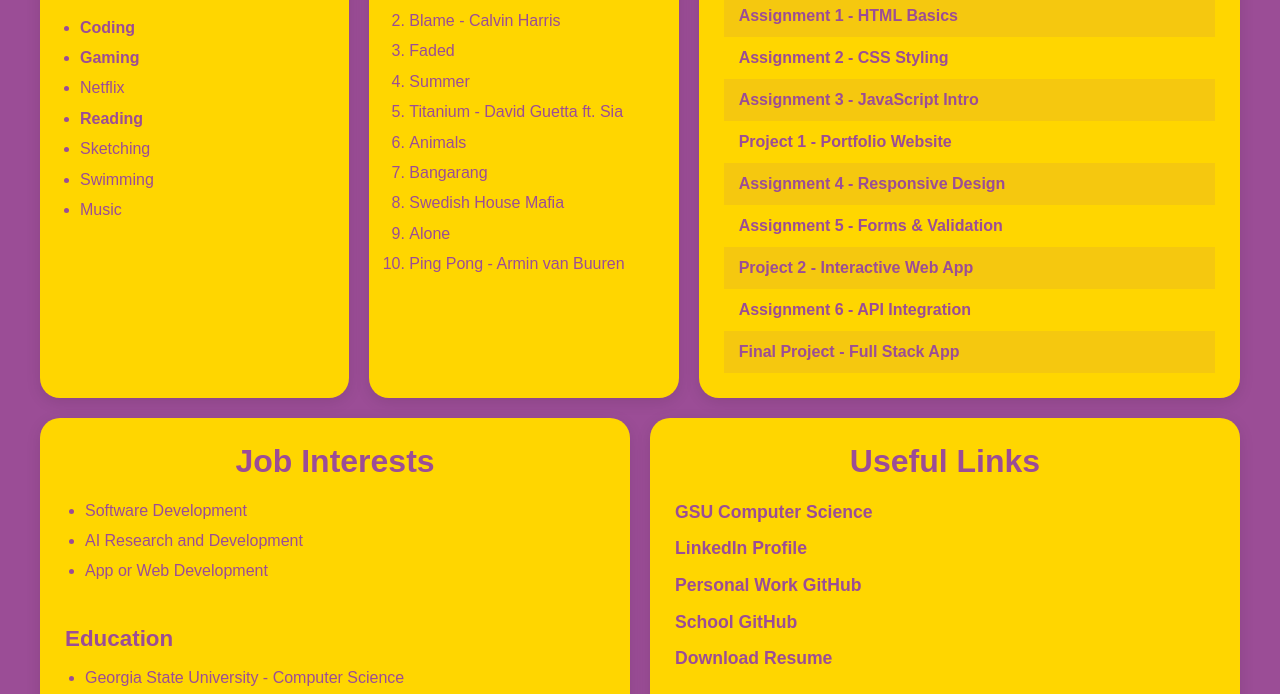
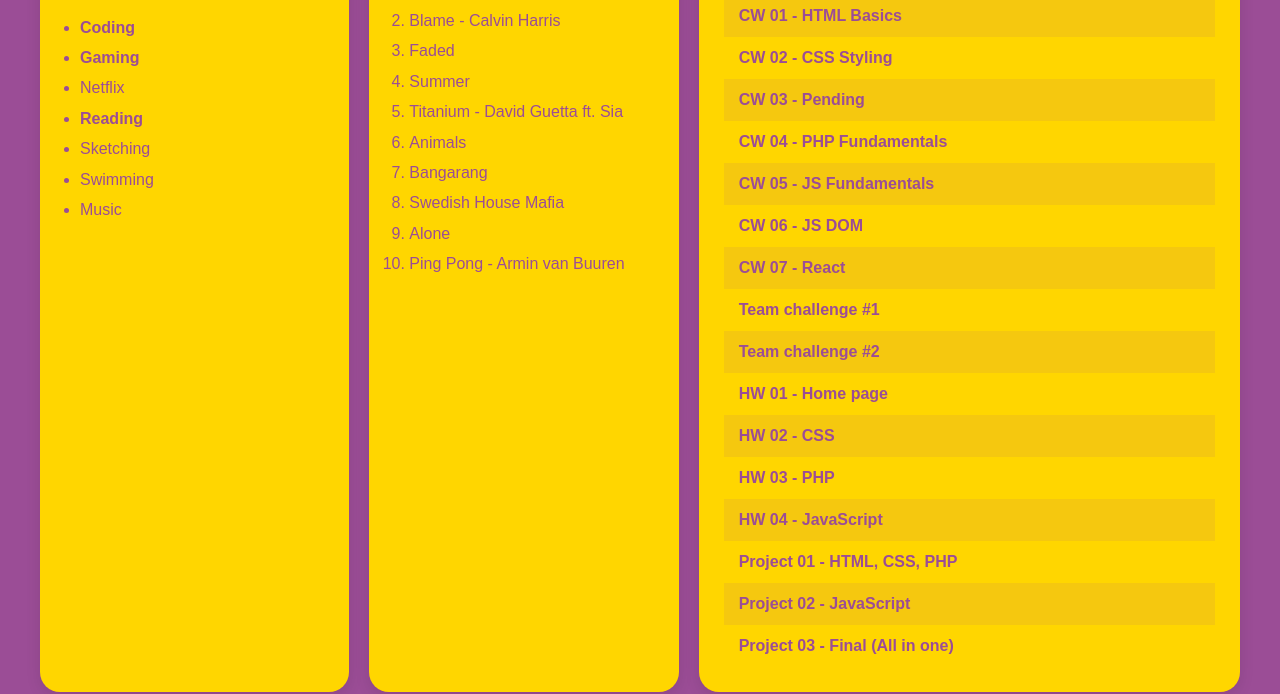
Before and after one commit to fizzahfaizi21/PersonalWebpage, a plain HTML site: page index.html in a window 1280 px wide. Shown: the part 485-1179 px from the top of the page. Drawn offline with Linux system fonts and the light colour scheme.

Commit message:
added all the assignments to the assignments container

```diff
--- a/index.html
+++ b/index.html
@@ -61,31 +61,52 @@
                 <h2>Assignments & Projects</h2>
                 <table class="assignments-table">
                     <tr>
-                        <td><a href="assignment1.html">Assignment 1 - HTML Basics</a></td>
+                        <td><a href="assignment1.html">CW 01 - HTML Basics</a></td>
                     </tr>
                     <tr>
-                        <td><a href="assignment2.html">Assignment 2 - CSS Styling</a></td>
+                        <td><a href="assignment2.html">CW 02 - CSS Styling</a></td>
                     </tr>
                     <tr>
-                        <td><a href="assignment3.html">Assignment 3 - JavaScript Intro</a></td>
+                        <td><a href="assignment3.html">CW 03 - Pending</a></td>
                     </tr>
                     <tr>
-                        <td><a href="project1.html">Project 1 - Portfolio Website</a></td>
+                        <td><a href="assignment3.html">CW 04 - PHP Fundamentals</a></td>
                     </tr>
                     <tr>
-                        <td><a href="assignment4.html">Assignment 4 - Responsive Design</a></td>
+                        <td><a href="assignment3.html">CW 05 - JS Fundamentals</a></td>
                     </tr>
                     <tr>
-                        <td><a href="assignment5.html">Assignment 5 - Forms & Validation</a></td>
+                        <td><a href="project1.html">CW 06 - JS DOM</a></td>
                     </tr>
                     <tr>
-                        <td><a href="project2.html">Project 2 - Interactive Web App</a></td>
+                        <td><a href="assignment3.html">CW 07 - React</a></td>
                     </tr>
                     <tr>
-                        <td><a href="assignment6.html">Assignment 6 - API Integration</a></td>
+                        <td><a href="assignment3.html">Team challenge #1</a></td>
                     </tr>
                     <tr>
-                        <td><a href="final-project.html">Final Project - Full Stack App</a></td>
+                        <td><a href="assignment3.html">Team challenge #2</a></td>
+                    </tr>
+                    <tr>
+                        <td><a href="assignment4.html">HW 01 - Home page</a></td>
+                    </tr>
+                    <tr>
+                        <td><a href="assignment4.html">HW 02 - CSS</a></td>
+                    </tr>
+                    <tr>
+                        <td><a href="assignment4.html">HW 03 - PHP</a></td>
+                    </tr>
+                    <tr>
+                        <td><a href="assignment4.html">HW 04 - JavaScript</a></td>
+                    </tr>
+                    <tr>
+                        <td><a href="assignment5.html">Project 01 - HTML, CSS, PHP</a></td>
+                    </tr>
+                    <tr>
+                        <td><a href="project2.html">Project 02 - JavaScript</a></td>
+                    </tr>
+                    <tr>
+                        <td><a href="assignment6.html">Project 03 - Final (All in one)</a></td>
                     </tr>
                 </table>
             </div>
--- a/styles.css
+++ b/styles.css
@@ -45,6 +45,7 @@ body {
     display: grid;
     grid-template-columns: 2fr 1fr;
     gap: 20px;
+    width: 100%;
 }
 
 /* Middle section - Three columns */
@@ -59,6 +60,7 @@ body {
     display: grid;
     grid-template-columns: 1fr 1fr;
     gap: 20px;
+    width: 100%;
 }
 
 /* Section styling */
@@ -70,6 +72,10 @@ body {
     box-shadow: 0 4px 15px rgba(0, 0, 0, 0.1);
     display: flex;
     flex-direction: column;
+}
+
+.middle-section, .bottom-section, .top-section {
+    display: grid !important;
 }
 
 /* Specific section adjustments */
```
